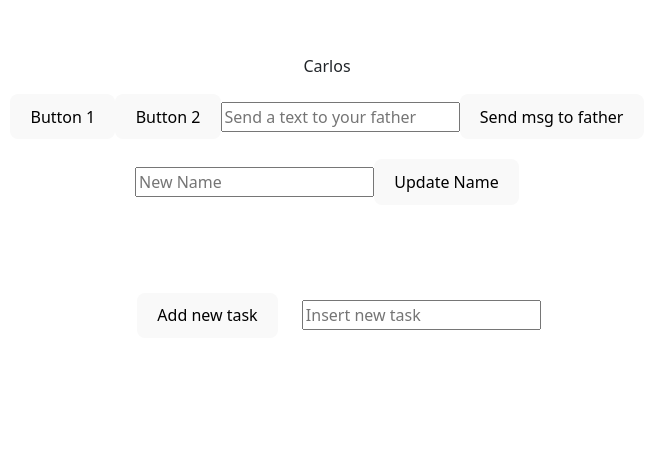
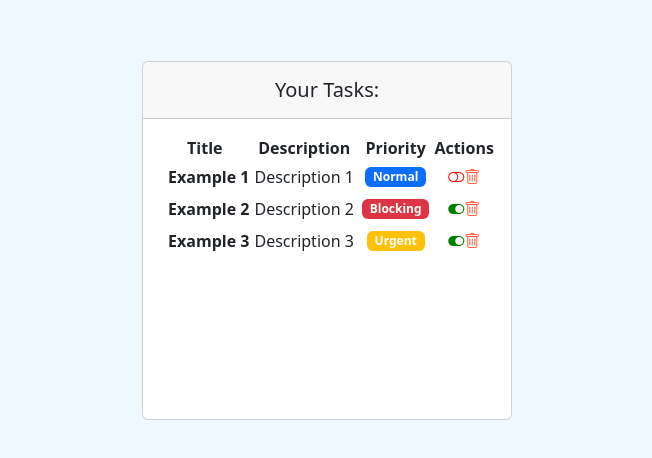
Before and after one commit to lucianogarriga/react-hooks-ob, a React (Vite) app: page / in a window 1280 px wide. Shown: the part 160-618 px from the top of the page, without its empty margins (313-965 px from the left). Built offline with nearby package versions, Linux system fonts and the light colour scheme.

Commit message:
TempTask new list - and mod the state

```diff
--- a/src/App.css
+++ b/src/App.css
@@ -8,3 +8,12 @@
 .card {
   padding: 2em;
 }
+
+body{
+  display: flex;
+  align-items: center;
+  justify-content: center;
+  padding-top: 40px;
+  padding-bottom: 40px;
+  background-color: aliceblue;
+}
--- a/src/App.jsx
+++ b/src/App.jsx
@@ -14,7 +14,7 @@
 
   return (
     <>
-      {/* <TaskListComponent></TaskListComponent> */}
+      <TaskListComponent></TaskListComponent>
       {/* <Ejemplo1 /> */}
       {/* <Ejemplo2 /> */}
       {/* <Ejemplo3/> */}
@@ -28,8 +28,8 @@
       </Ejemplo4> */}
       {/* <GreetingStyled name="Luciano"></GreetingStyled>  */}
             {/* GESTION DE EVENTOS */}
-      <Father></Father>
-      <Practica/>
+      {/* <Father></Father>
+      <Practica/> */}
     </>
   );
 }
--- a/src/components/container/task_list.jsx
+++ b/src/components/container/task_list.jsx
@@ -9,25 +9,34 @@
 
 function TaskListComponent() {
   // Initial value of State Variable
-  const defaultTask1 = new Task("Example","Description 1",false,LEVELS.NORMAL);
+  const defaultTask1 = new Task("Example 1","Description 1",false,LEVELS.NORMAL);
   const defaultTask2 = new Task("Example 2","Description 2",true,LEVELS.BLOCKING);
   const defaultTask3 = new Task("Example 3","Description 3",true,LEVELS.URGENTE);
 
   // Component State
   const [tasks, setTasks] = useState([defaultTask1, defaultTask2, defaultTask3]);
-  // State 'Loading'
   const [loading, setLoading] = useState(true);
 
   // Control of lifecycle of the Component
-
-
   useEffect(() => {
     console.log("Task State has been modified");
     setLoading(false);
     return () => {
       console.log("TaskList component is goint to unmount");
     };
-  }, [tasks]);
+  }, [tasks])
+
+  function completedTask(task){
+    console.log('Complete this task: ', task.name, task.description);
+    const index = tasks.indexOf(task);
+    const tempTask = [...tasks];
+    tempTask[index].completed = !tempTask[index].completed;
+
+    // Update component state => it will update the
+    // iteration of tasks with the new list of tasks,
+    //in order to show the task updated
+    setTasks(tempTask);
+  }
 
   return (
     <div className="col-12">
@@ -56,7 +65,8 @@
               {tasks.map((task, index) =>
                 <TaskComponent
                   key={index}
-                  task={task} />)
+                  task={task}
+                  complete={completedTask} />)
               }
 
             </tbody>
--- a/src/components/pure/task.jsx
+++ b/src/components/pure/task.jsx
@@ -7,7 +7,8 @@
 import { LEVELS } from "../../models/levels.enum";
 
 // Task||Props => Are the same
-const TaskComponent = ({ task }) => {
+const TaskComponent = ({ task, complete }) => {
+
   useEffect(() => {
     console.log("Created task");
     return () => {
@@ -50,9 +51,9 @@
    */
   function taskCompletedIcon() {
     return task.completed ? (
-      <i className="bi-toggle-on" style={{ color: "green" }}></i>
+      <i onClick={() => complete(task)} className="bi-toggle-on task-action" style={{ color: "green" }}></i>
     ) : (
-      <i className="bi-toggle-off" style={{ color: "red" }}></i>
+      <i onClick={() => complete(task)} className="bi-toggle-off task-action" style={{ color: "red" }}></i>
     );
   }
 
@@ -71,14 +72,15 @@
       <td className="align-middle p-1">
       {/* Execution of function to return icon depending if task is completed or not */}
         {taskCompletedIcon()}
-        <i className="bi-trash" style={{ color: "tomato" }}></i>
+        <i className="bi-trash task-action" style={{ color: "tomato" }}></i>
       </td>
     </tr>
   );
 };
 
 TaskComponent.propTypes = {
-  task: PropTypes.instanceOf(Task),
+  task: PropTypes.instanceOf(Task).isRequired,
+  complete: PropTypes.func.isRequired
 };
 
 export default TaskComponent;
--- a/src/styles/task.scss
+++ b/src/styles/task.scss
@@ -6,3 +6,7 @@
     font-weight: bold;
     color: cadetblue;
 }
+
+.task-action{
+    cursor: pointer;
+}
```
